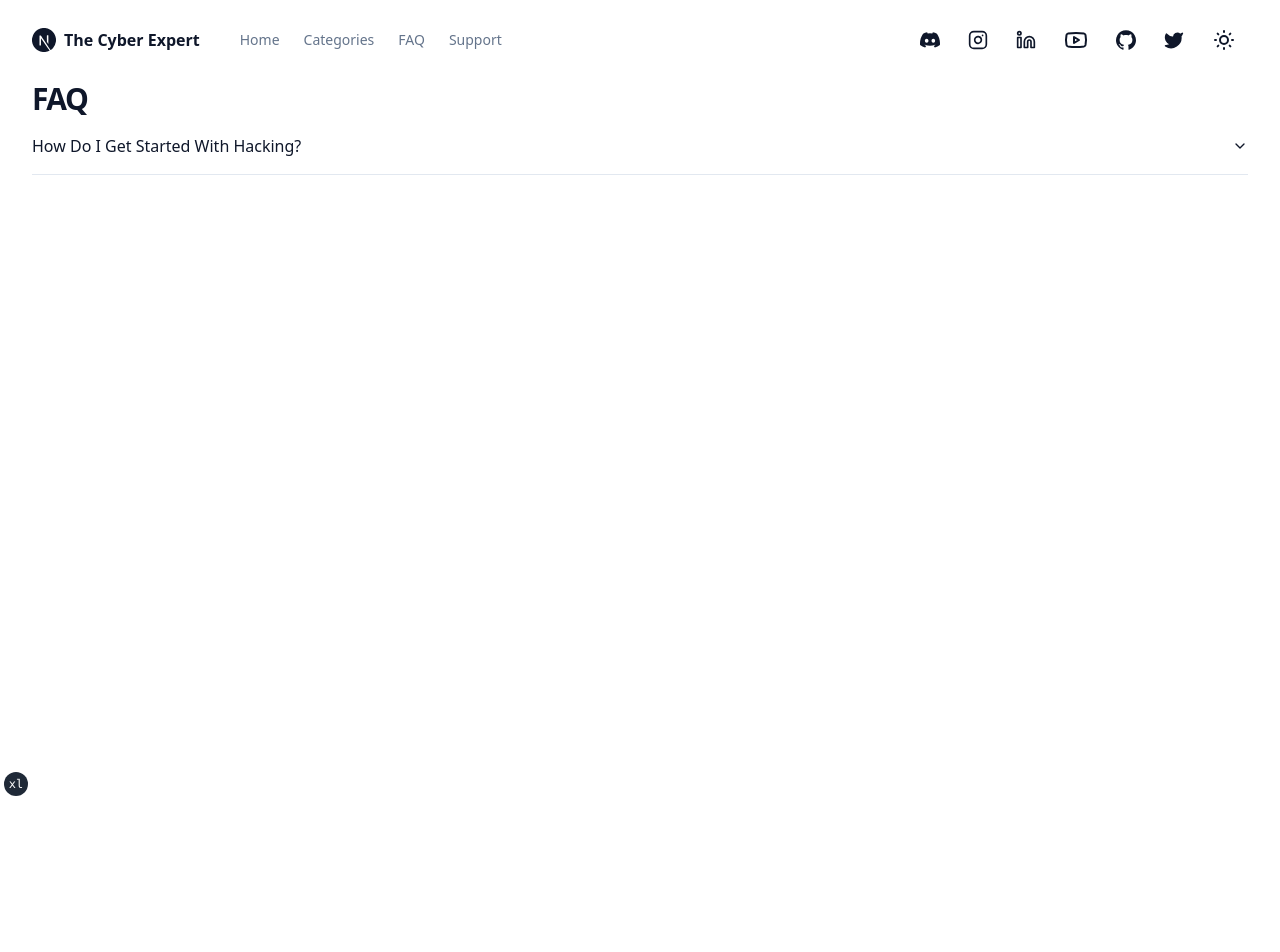
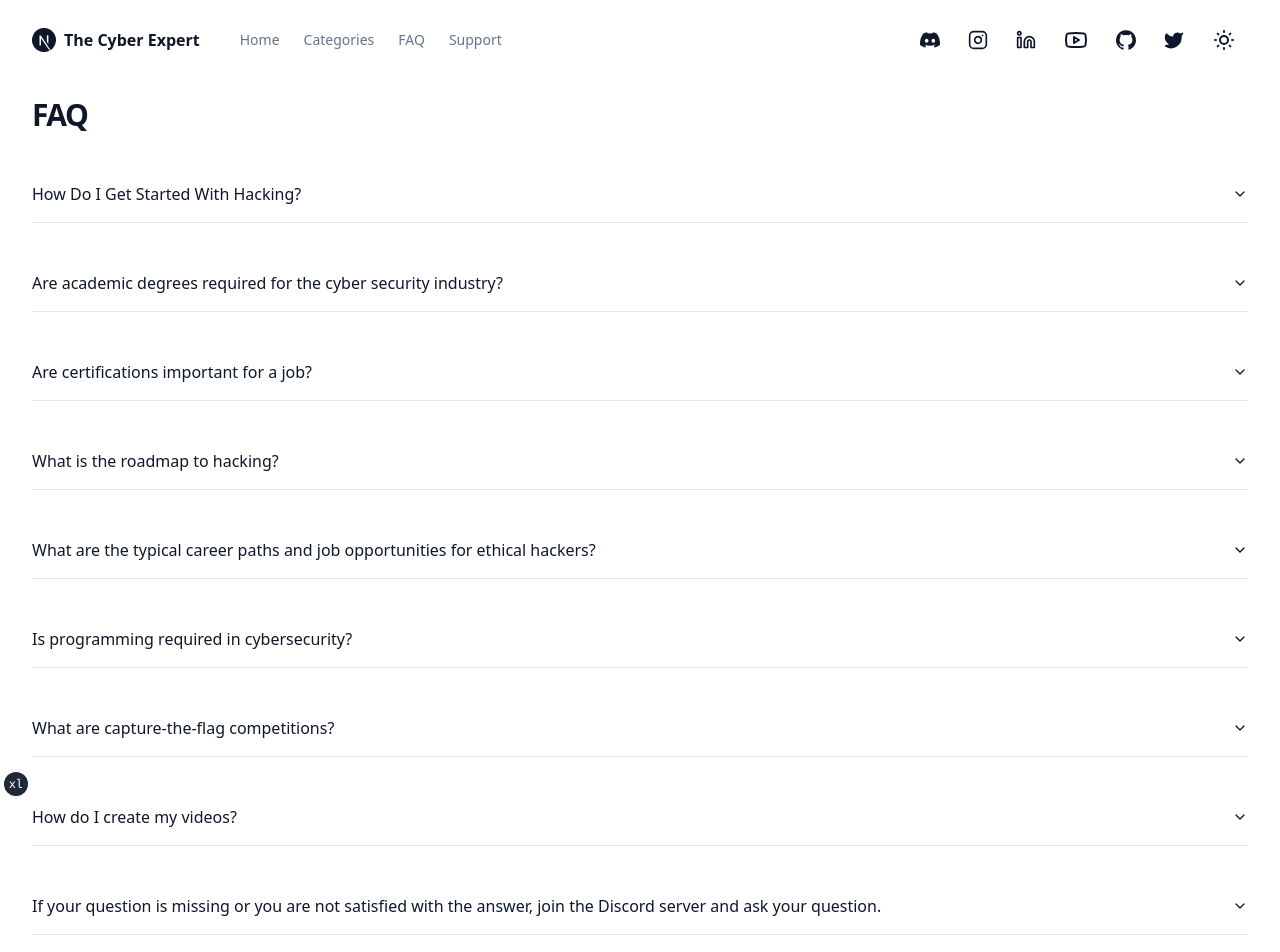
Before and after one commit to Hellsender01/cyberexpert-blog, a Next.js app: page /faq in a window 1280 px wide. Shown: the top 952 px of the page. Before the commit the page ends 800 px from the top, so only its background shows below. Built offline with nearby package versions, Linux system fonts and the light colour scheme.

Commit message:
added more faq

```diff
--- a/app/faq/page.tsx
+++ b/app/faq/page.tsx
@@ -8,13 +8,86 @@ import {
 
 const FAQPage = () => {
     return (
-        <section className="container mx-auto">
-            <h1 className="text-3xl font-bold leading-tight tracking-tighter">FAQ</h1>
+        <section className="container mx-auto mb-6">
+            <h1 className="text-3xl font-bold leading-tight tracking-tighter py-4 mb-4">FAQ</h1>
 
-            <div className="">
+            <div className="space-y-8">
                 <Accordion type="single" collapsible>
                     <AccordionItem value="item-1">
                         <AccordionTrigger>How Do I Get Started With Hacking?</AccordionTrigger>
+                        <AccordionContent>
+                        You can start by Learning Programming, Networking, and Operating Systems. Also, you can start with my Network Penetration Testing Playlist.
+                        https://www.youtube.com/watch?v=MspUTBYKrkM
+                        </AccordionContent>
+                    </AccordionItem>
+                </Accordion>
+
+                <Accordion type="single" collapsible>
+                    <AccordionItem value="item-1">
+                        <AccordionTrigger>Are academic degrees required for the cyber security industry?</AccordionTrigger>
+                        <AccordionContent>
+                        You can start by Learning Programming, Networking, and Operating Systems. Also, you can start with my Network Penetration Testing Playlist.
+                        https://www.youtube.com/watch?v=MspUTBYKrkM
+                        </AccordionContent>
+                    </AccordionItem>
+                </Accordion>
+                <Accordion type="single" collapsible>
+                    <AccordionItem value="item-1">
+                        <AccordionTrigger>Are certifications important for a job?</AccordionTrigger>
+                        <AccordionContent>
+                        You can start by Learning Programming, Networking, and Operating Systems. Also, you can start with my Network Penetration Testing Playlist.
+                        https://www.youtube.com/watch?v=MspUTBYKrkM
+                        </AccordionContent>
+                    </AccordionItem>
+                </Accordion>
+                <Accordion type="single" collapsible>
+                    <AccordionItem value="item-1">
+                        <AccordionTrigger>What is the roadmap to hacking?</AccordionTrigger>
+                        <AccordionContent>
+                        You can start by Learning Programming, Networking, and Operating Systems. Also, you can start with my Network Penetration Testing Playlist.
+                        https://www.youtube.com/watch?v=MspUTBYKrkM
+                        </AccordionContent>
+                    </AccordionItem>
+                </Accordion>
+                <Accordion type="single" collapsible>
+                    <AccordionItem value="item-1">
+                        <AccordionTrigger>What are the typical career paths and job opportunities for ethical hackers?</AccordionTrigger>
+                        <AccordionContent>
+                        You can start by Learning Programming, Networking, and Operating Systems. Also, you can start with my Network Penetration Testing Playlist.
+                        https://www.youtube.com/watch?v=MspUTBYKrkM
+                        </AccordionContent>
+                    </AccordionItem>
+                </Accordion>
+                <Accordion type="single" collapsible>
+                    <AccordionItem value="item-1">
+                        <AccordionTrigger>Is programming required in cybersecurity?</AccordionTrigger>
+                        <AccordionContent>
+                        You can start by Learning Programming, Networking, and Operating Systems. Also, you can start with my Network Penetration Testing Playlist.
+                        https://www.youtube.com/watch?v=MspUTBYKrkM
+                        </AccordionContent>
+                    </AccordionItem>
+                </Accordion>
+                <Accordion type="single" collapsible>
+                    <AccordionItem value="item-1">
+                        <AccordionTrigger>What are capture-the-flag competitions?</AccordionTrigger>
+                        <AccordionContent>
+                        You can start by Learning Programming, Networking, and Operating Systems. Also, you can start with my Network Penetration Testing Playlist.
+                        https://www.youtube.com/watch?v=MspUTBYKrkM
+                        </AccordionContent>
+                    </AccordionItem>
+                </Accordion>
+                <Accordion type="single" collapsible>
+                    <AccordionItem value="item-1">
+                        <AccordionTrigger>How do I create my videos?</AccordionTrigger>
+                        <AccordionContent>
+                        You can start by Learning Programming, Networking, and Operating Systems. Also, you can start with my Network Penetration Testing Playlist.
+                        https://www.youtube.com/watch?v=MspUTBYKrkM
+                        </AccordionContent>
+                    </AccordionItem>
+                </Accordion>
+                <Accordion type="single" collapsible>
+                    <AccordionItem value="item-1">
+                        <AccordionTrigger>If your question is missing or you are not satisfied with the answer, join the Discord server and ask your question.</AccordionTrigger>
                         <AccordionContent>
                         You can start by Learning Programming, Networking, and Operating Systems. Also, you can start with my Network Penetration Testing Playlist.
                         https://www.youtube.com/watch?v=MspUTBYKrkM
```
